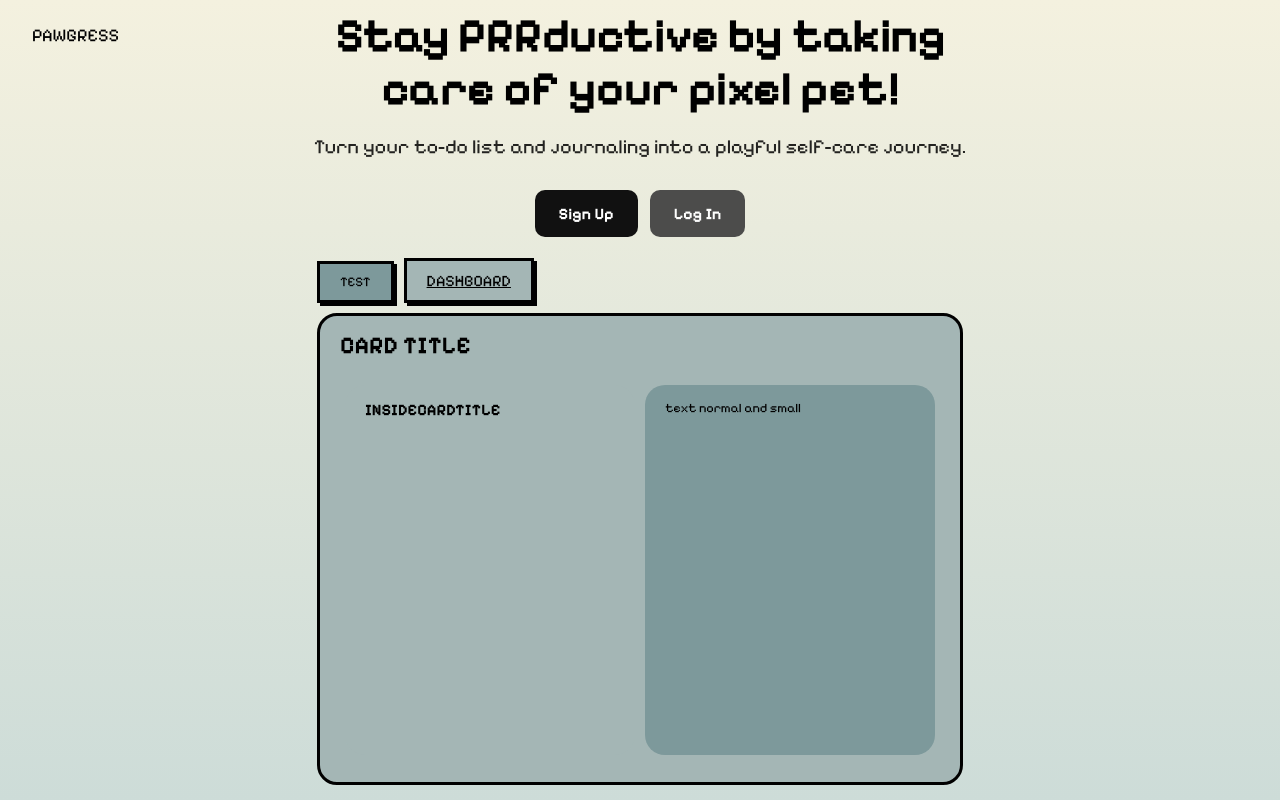
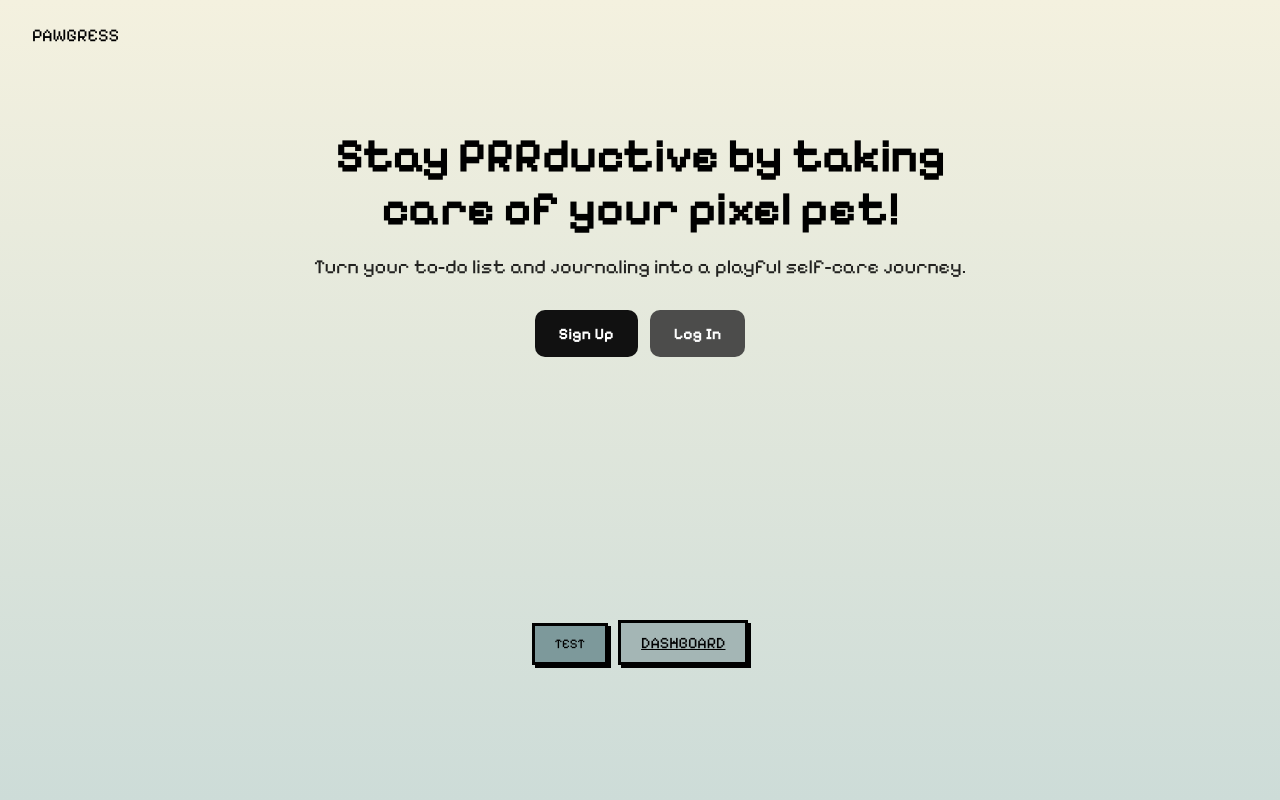
Before and after one commit to DH2643-Group6-HT25/Pawgress, a React (Vite) app in the folder client/: page /#/ in a window 1280 px wide. Built offline with nearby package versions, Linux system fonts and the light colour scheme.

Commit message:
removed card from start page

```diff
--- a/client/src/views/WelcomePageView.tsx
+++ b/client/src/views/WelcomePageView.tsx
@@ -1,10 +1,7 @@
 import { Link } from 'react-router'
 import styled from 'styled-components'
 
-import { ThemeProvider } from 'styled-components'
-import { theme } from '../components/theme'
 import { MyButton } from '../components/MyButton'
-import { MenuCard } from '../components/MenuCard'
 
 function WelcomePage() {
   return (
@@ -34,16 +31,10 @@ function WelcomePage() {
 
       {/* Test for the styled-components */}
       <div>
-        <ThemeProvider theme={theme}>
-          <MyButton primary>Test</MyButton>
-          <MyButton as={Link} to={'/dashboard'}>
-            Dashboard
-          </MyButton>
-        </ThemeProvider>
-
-        <ThemeProvider theme={theme}>
-          <MenuCard></MenuCard>
-        </ThemeProvider>
+        <MyButton primary>Test</MyButton>
+        <MyButton as={Link} to={'/dashboard'}>
+          Dashboard
+        </MyButton>
       </div>
     </Wrapper>
   )
```
